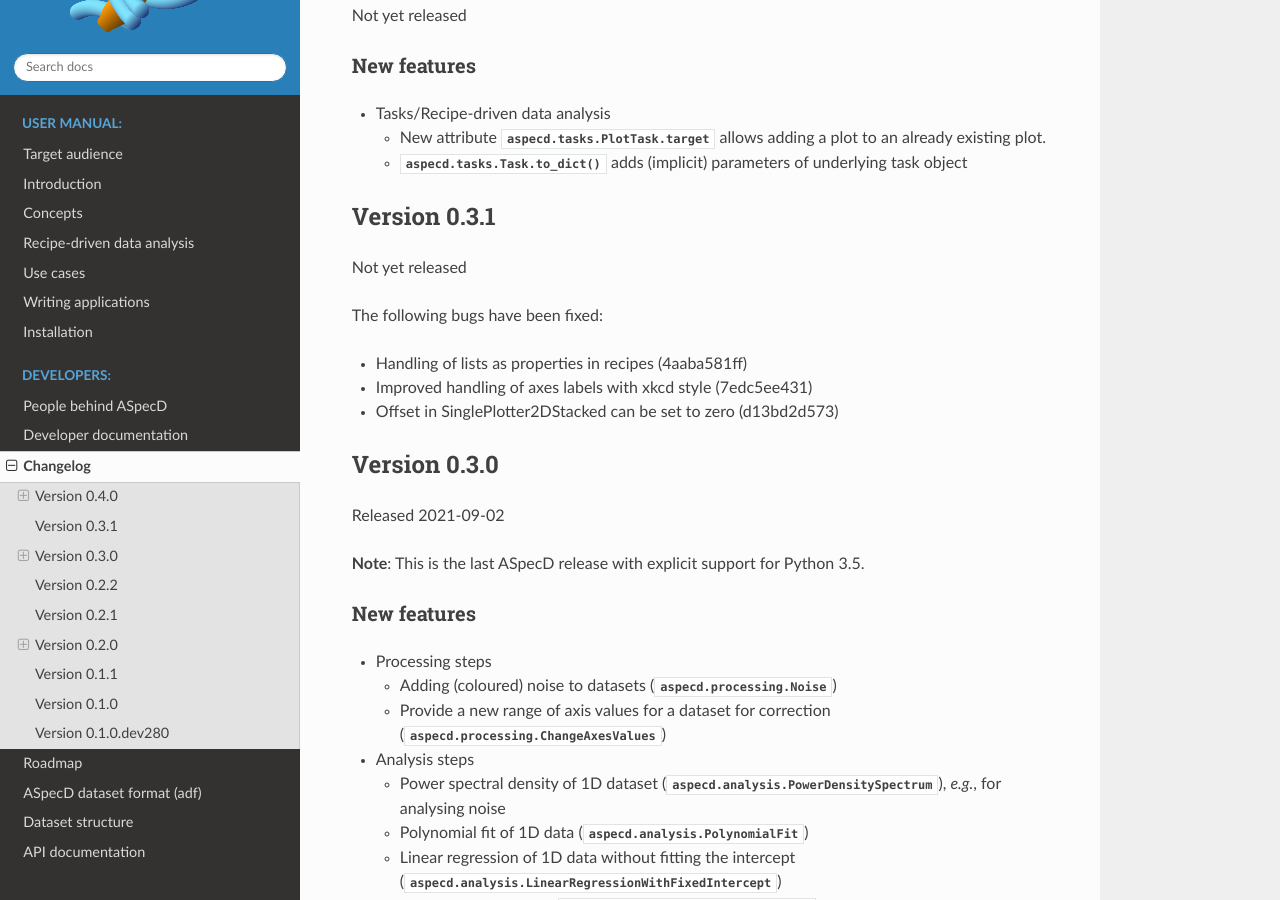
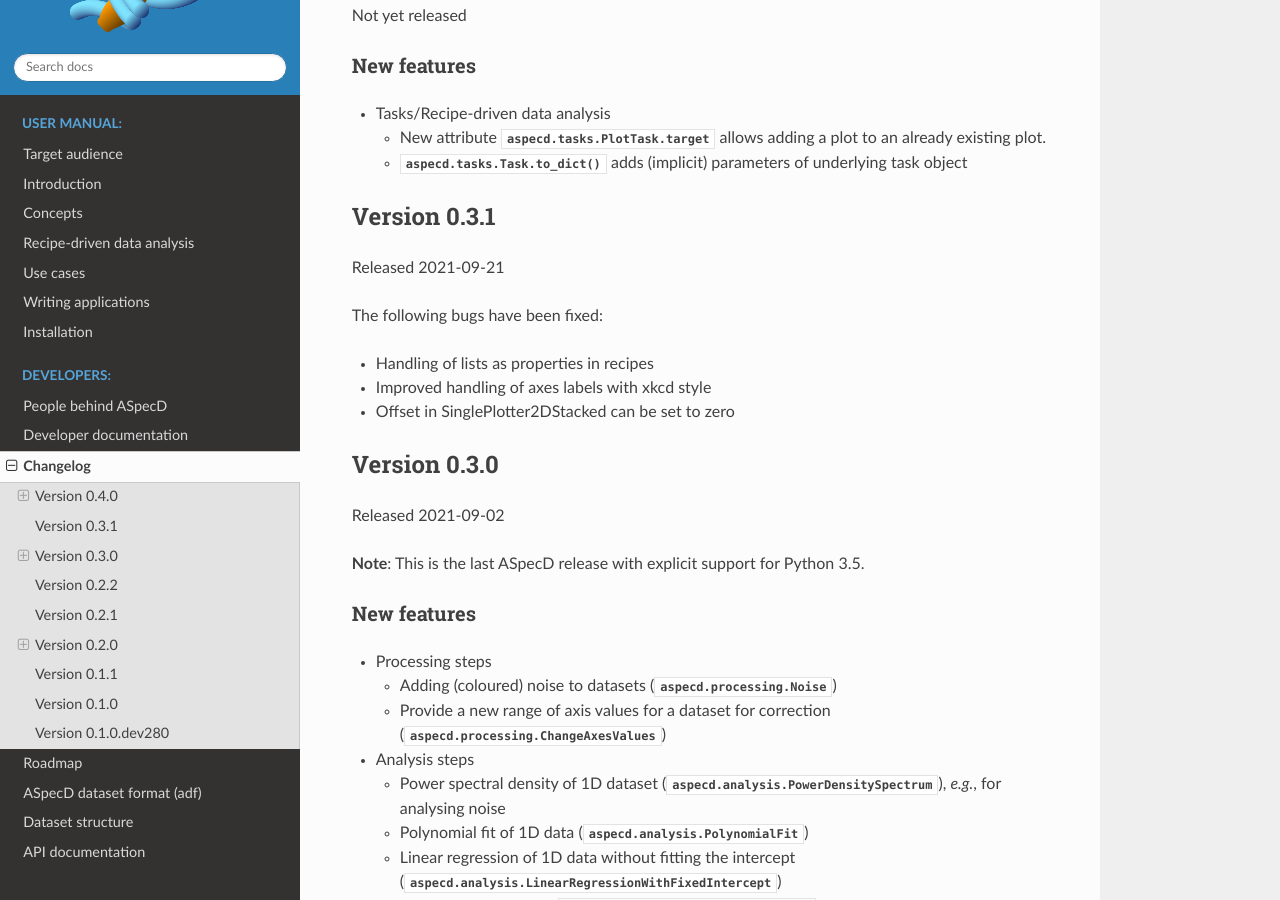
Before and after one commit to tillbiskup/aspecd, a Sphinx documentation site: the page built from docs/changelog.rst, in a window 1280 px wide and 900 px high, scrolled down 312 px. Built offline with Sphinx 7.4.7 and the Read the Docs theme 2.0.0, drawn with Linux system fonts in a browser that asks for light colours.

Commit message:
Update after bugfix release

```diff
--- a/docs/changelog.rst
+++ b/docs/changelog.rst
@@ -22,13 +22,13 @@
 Version 0.3.1
 =============
 
-Not yet released
+Released 2021-09-21
 
 The following bugs have been fixed:
 
-* Handling of lists as properties in recipes (4aaba581ff)
-* Improved handling of axes labels with xkcd style (7edc5ee431)
-* Offset in SinglePlotter2DStacked can be set to zero (d13bd2d573)
+* Handling of lists as properties in recipes
+* Improved handling of axes labels with xkcd style
+* Offset in SinglePlotter2DStacked can be set to zero
 
 
 Version 0.3.0
```
Also changed, not shown: 1 other file.
